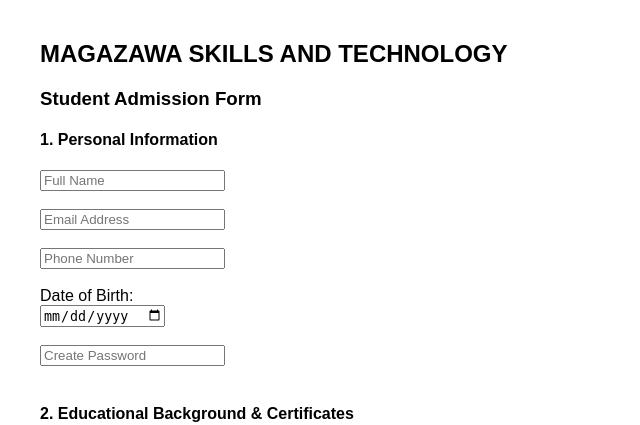
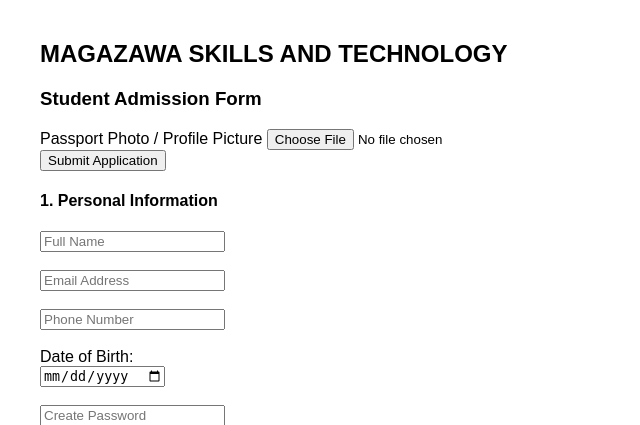
Before and after one commit to sulemanyunusabakura-jpg/magazawa-portal, a Flask app: page /apply/student in a window 1280 px wide. Shown: the top 425 px of the page, without its empty margins (0-640 px from the left). Run offline with Flask 3, Linux system fonts and the light colour scheme.

Commit message:
Update apply_student.html

```diff
--- a/templates/apply_student.html
+++ b/templates/apply_student.html
@@ -5,6 +5,18 @@
     <h2>MAGAZAWA SKILLS AND TECHNOLOGY</h2>
     <h3>Student Admission Form</h3>
     <form method="POST" enctype="multipart/form-data">
+        <form action="{{ url_for('apply_student') }}" method="POST" enctype="multipart/form-data">
+
+    <!-- Profile Picture Input Field -->
+    <div class="mb-3">
+        <label for="profile_picture" class="form-label">Passport Photo / Profile Picture</label>
+        <input type="file" class="form-control" id="profile_picture" name="profile_picture" accept="image/*" required>
+    </div>
+
+    <!-- Rest of your existing application fields... -->
+
+    <button type="submit" class="btn btn-primary">Submit Application</button>
+</form>
         <h4>1. Personal Information</h4>
         <input type="text" name="full_name" placeholder="Full Name" required><br><br>
         <input type="email" name="email" placeholder="Email Address" required><br><br>
```
